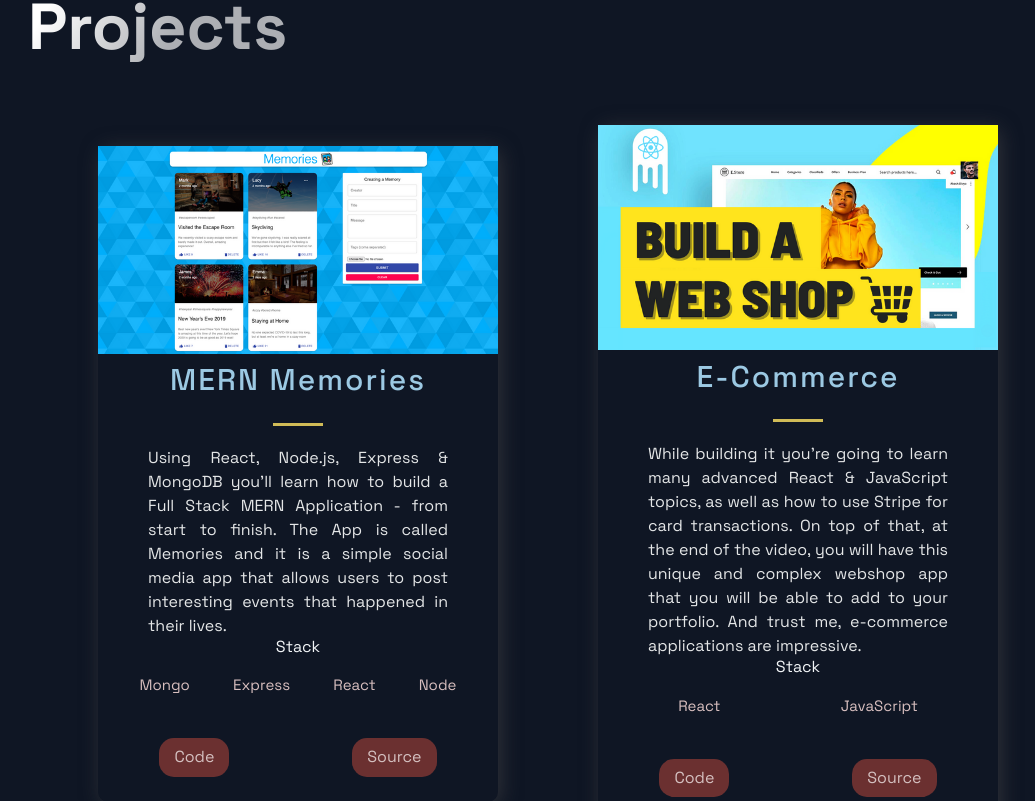
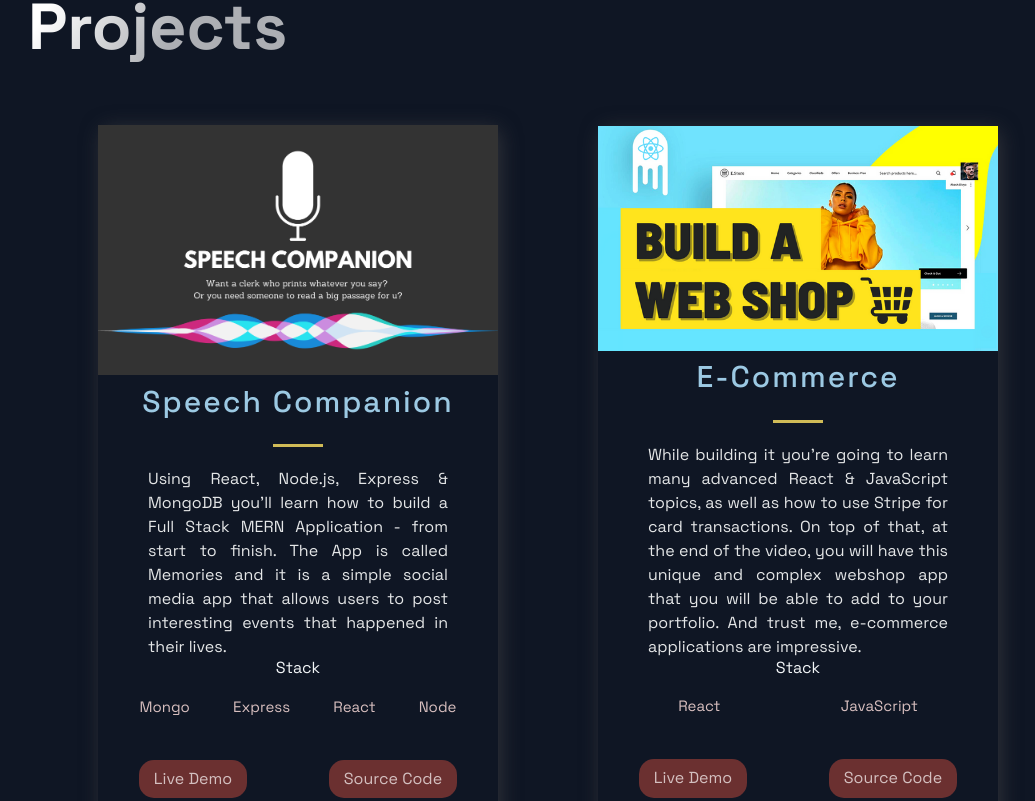
Before and after one commit to prajwalj27/myPersonalPortfolio, a Next.js app: page / in a window 1280 px wide. Shown: the part 759-1560 px from the top of the page, without its empty margins (92-1127 px from the left). Built offline with nearby package versions, Linux system fonts and the light colour scheme.

Commit message:
Add Speech Companion project

```diff
--- a/src/components/Projects/Projects.js
+++ b/src/components/Projects/Projects.js
@@ -27,8 +27,8 @@ const Projects = () => (
               </TagList>
             </div>
             <UtilityList>
-              <ExternalLinks href={visit}>Code</ExternalLinks>
-              <ExternalLinks href={source}>Source</ExternalLinks>
+              <ExternalLinks href={visit}>Live Demo</ExternalLinks>
+              <ExternalLinks href={source}>Source Code</ExternalLinks>
             </UtilityList>
           </BlogCard>
         );
--- a/src/constants/constants.js
+++ b/src/constants/constants.js
@@ -1,11 +1,11 @@
 export const projects = [
   {
-    title: 'MERN Memories',
+    title: 'Speech Companion',
     description: "Using React, Node.js, Express & MongoDB you'll learn how to build a Full Stack MERN Application - from start to finish. The App is called Memories and it is a simple social media app that allows users to post interesting events that happened in their lives.",
-      image: '/images/1.png',
+      image: '/images/speech-companion.png',
       tags: ['Mongo', 'Express', 'React', 'Node'],
-    source: 'https://google.com',
-    visit: 'https://google.com',
+    source: 'https://github.com/balayokesh/speech-companion',
+    visit: 'https://balayokesh.github.io/speech-companion/',
     id: 0,
   },
   {
```
Also changed, not shown: public/images/speech-companion.png (added).
